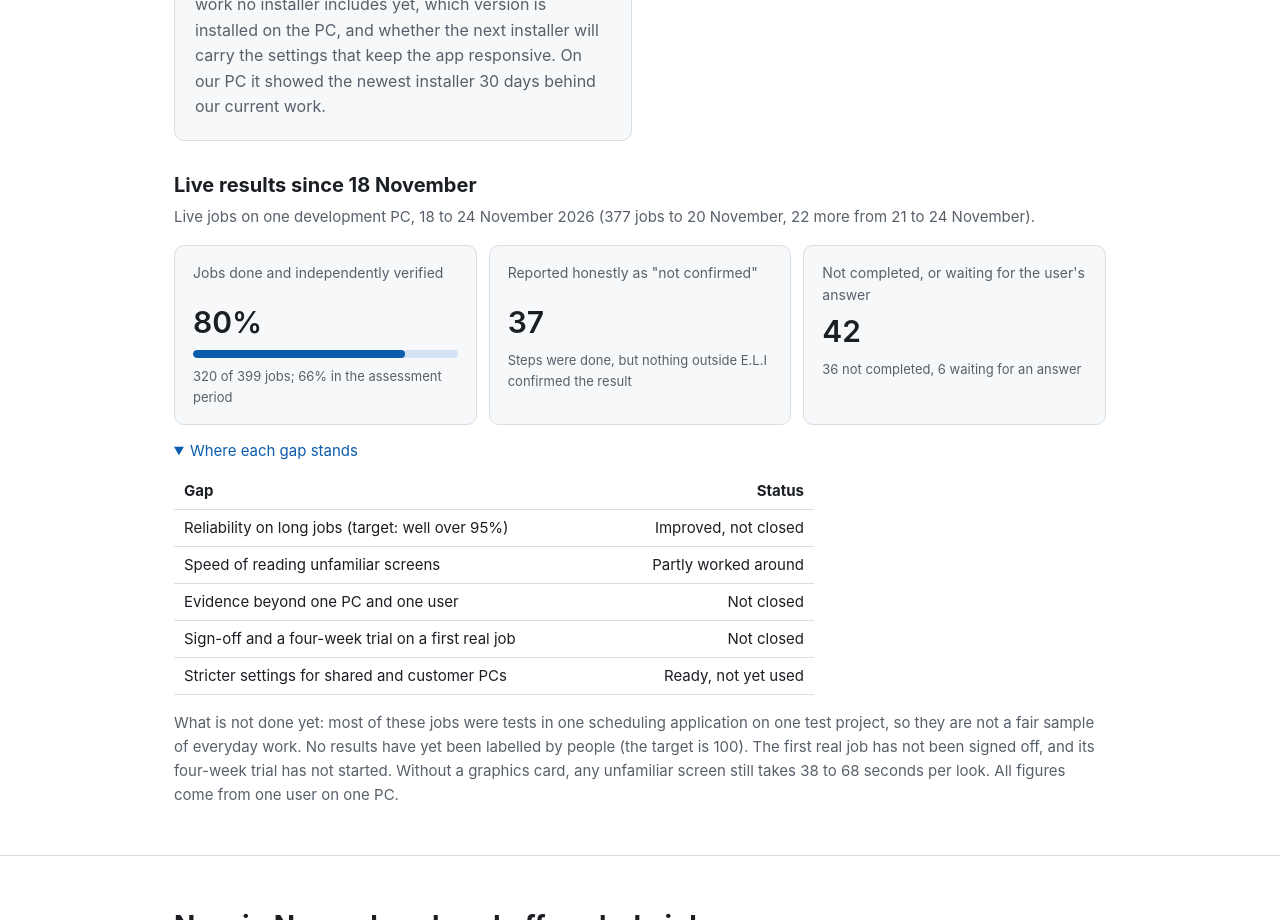
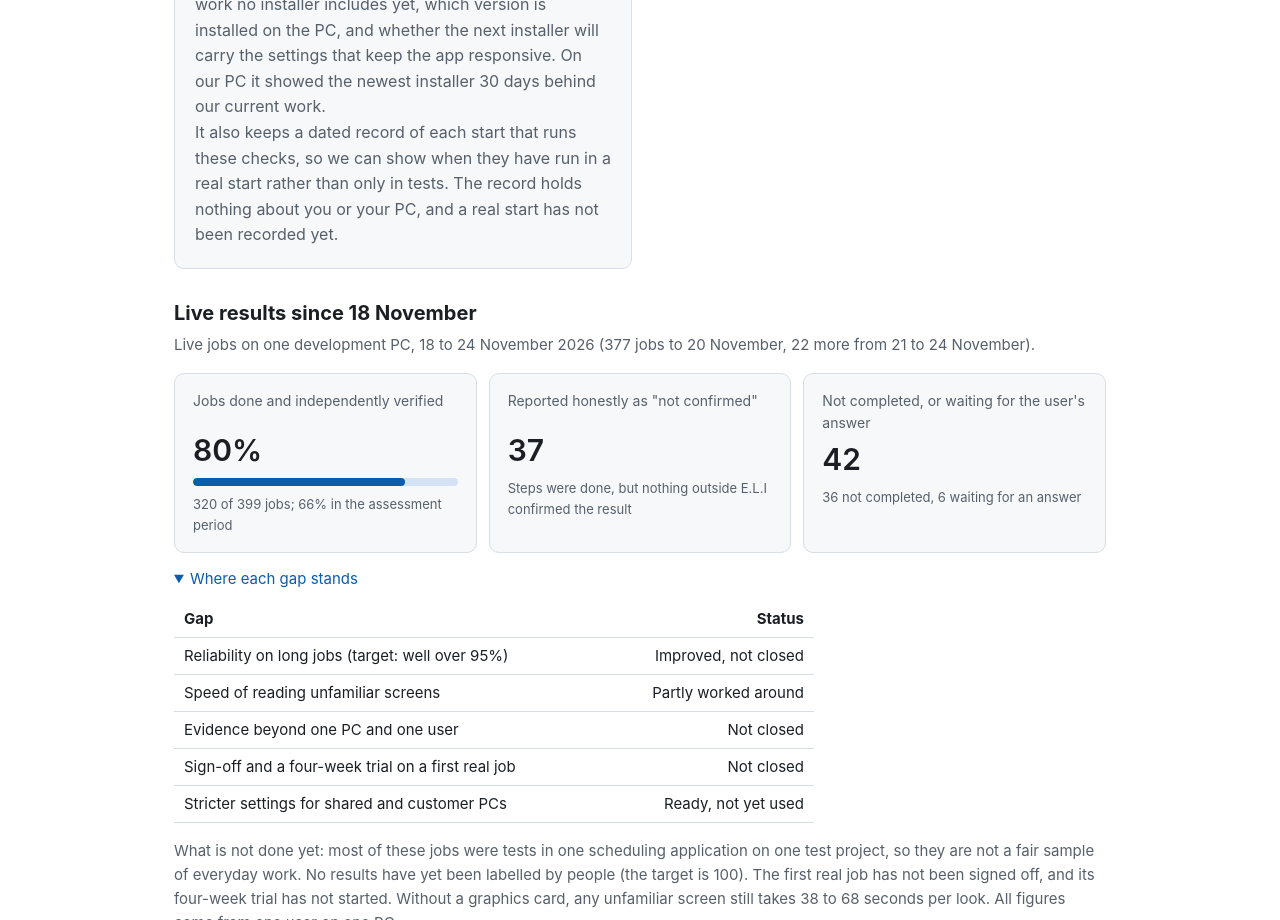
Before and after one commit to eli-labz/eli-labz.github.io, a plain HTML site: page index.html in a window 1280 px wide. Shown: the part 7160-8080 px from the top of the page. Drawn offline with Linux system fonts and the light colour scheme.

Commit message:
Added 24 November card: the launcher keeps a dated record of each start that runs its checks (none recorded yet)
Co-Authored-By: Claude Opus 5.5 <noreply@anthropic.com>

```diff
--- a/index.html
+++ b/index.html
@@ -445,7 +445,10 @@
           <p>Since 25 November the launcher also shows that gap each time E.L.I starts. It reports how many
             days of our work no installer includes yet, which version is installed on the PC, and whether the
             next installer will carry the settings that keep the app responsive. On our PC it showed the
-            newest installer 30 days behind our current work.</p></div>
+            newest installer 30 days behind our current work.</p>
+          <p>It also keeps a dated record of each start that runs these checks, so we can show when they have
+            run in a real start rather than only in tests. The record holds nothing about you or your PC, and a
+            real start has not been recorded yet.</p></div>
       </div>
 
       <h3 class="bench-title">Live results since 18 November</h3>
```
